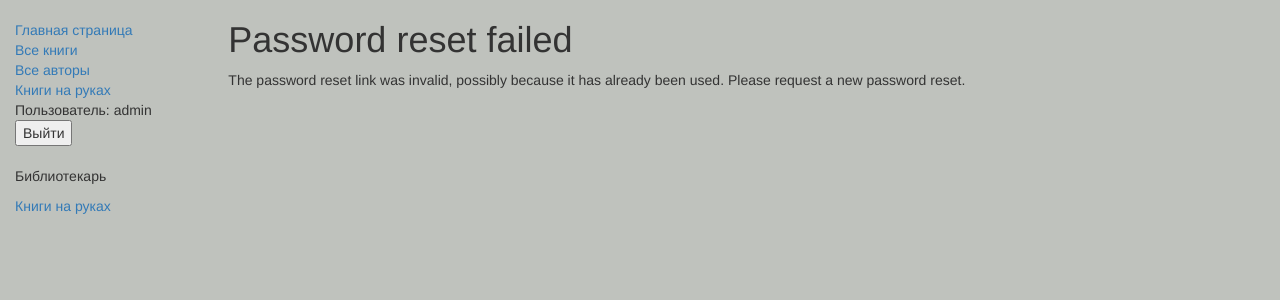
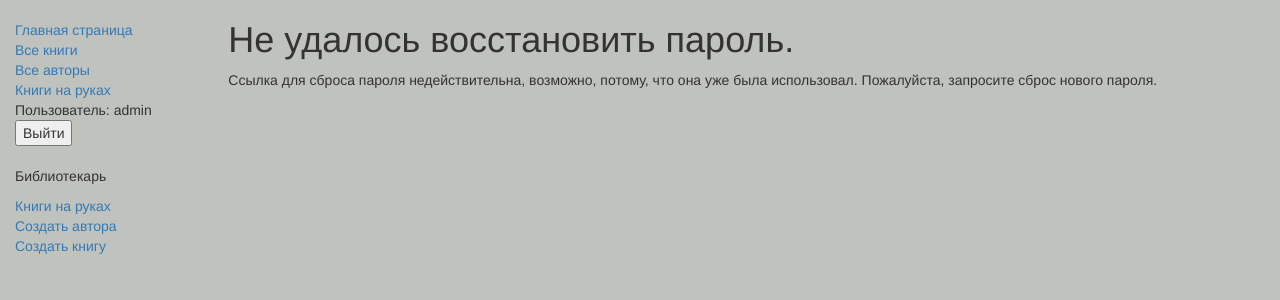
Before and after one commit to MblWb-CoNR/django-oop, a Django app: page /accounts/reset/1/1/ in a window 1280 px wide. Shown: the top 300 px of the page. Run offline with Django 3.2, Linux system fonts and the light colour scheme; a user stored in the database is signed in; some libraries are stand-ins or nearby versions.

Commit message:
last commit

```diff
--- a/locallibrary/catalog/models.py
+++ b/locallibrary/catalog/models.py
@@ -43,6 +43,7 @@ class BookInstance(models.Model):
     due_back = models.DateField(null=True, blank=True)
     borrower = models.ForeignKey(User, on_delete=models.SET_NULL, null=True, blank=True)
 
+
     LOAN_STATUS = (
         ('m', 'Maintenance'),
         ('o', 'On loan'),
--- a/locallibrary/catalog/templates/base_generic.html
+++ b/locallibrary/catalog/templates/base_generic.html
@@ -42,6 +42,8 @@
               {% if perms.catalog.can_mark_returned %}
                 <p>Библиотекарь</p>
                 <li><a href="{% url 'users-borrowed' %}">Книги на руках</a></li>
+                <li><a href="{% url 'author_create' %}">Создать автора</a></li>
+                <li><a href="{% url 'book_create' %}">Создать книгу</a></li>
               {% endif %}
             </ul>
           {% endblock %}
@@ -54,13 +56,13 @@
       <div class="pagination" style="margin-left: 40px;">
         <span class="page-links">
           {% if page_obj.has_previous %}
-            <a href="{{ request.path }}?page={{ page_obj.previous_page_number }}">previous</a>
+            <a href="{{ request.path }}?page={{ page_obj.previous_page_number }}">прерыдущая</a>
           {% endif %}
           <span class="page-current">
-            Page {{ page_obj.number }} of {{ page_obj.paginator.num_pages }}.
+            Страница {{ page_obj.number }} из {{ page_obj.paginator.num_pages }}.
           </span>
           {% if page_obj.has_next %}
-            <a href="{{ request.path }}?page={{ page_obj.next_page_number }}">next</a>
+            <a href="{{ request.path }}?page={{ page_obj.next_page_number }}">следующая</a>
           {% endif %}
         </span>
       </div>
--- a/locallibrary/catalog/templates/catalog/author_confirm_delete.html
+++ b/locallibrary/catalog/templates/catalog/author_confirm_delete.html
@@ -1,12 +1,12 @@
 {% extends "base_generic.html" %}
 
 {% block content %}
-  <h1>Delete Author</h1>
+  <h1>Удалить автора</h1>
 
-  <p>Are you sure you want to delete the author: {{ author }}?</p>
+  <p>Вы уверены, что хотите удалить: {{ author }}?</p>
 
   <form action="" method="POST">
     {% csrf_token %}
-    <input type="submit" value="Yes, delete." />
+    <input type="submit" value="Да" />
   </form>
 {% endblock %}
--- a/locallibrary/catalog/templates/catalog/book_detail.html
+++ b/locallibrary/catalog/templates/catalog/book_detail.html
@@ -1,7 +1,7 @@
 {% extends "base_generic.html" %}
 
 {% block content %}
-  <h1>Title: {{ book.title }}</h1>
+  <h1>Название: {{ book.title }}</h1>
 
   <p><strong>Автор:</strong><a href="{% url 'author-detail' book.author.pk %}">{{ book.author }}</a></p>
   <p><strong>Описание:</strong> {{ book.summary }}</p>
--- a/locallibrary/catalog/templates/catalog/bookinstance_list_borrowed_user.html
+++ b/locallibrary/catalog/templates/catalog/bookinstance_list_borrowed_user.html
@@ -1,7 +1,7 @@
 {% extends "base_generic.html" %}
 
 {% block content %}
-    <h1>Borrowed books</h1>
+    <h1>Занятые книги</h1>
 
     {% if bookinstance_list %}
     <ul>
@@ -14,6 +14,6 @@
     </ul>
 
     {% else %}
-      <p>There are no books borrowed.</p>
+      <p>Нет занятых книг.</p>
     {% endif %}
 {% endblock %}
--- a/locallibrary/catalog/templates/index.html
+++ b/locallibrary/catalog/templates/index.html
@@ -18,7 +18,7 @@
   </ul>
 
   <p>
-    You have visited this page {{ num_visits }}{% if num_visits == 1 %} time{%else %} times{% endif %}.
+    Вы посетили страницу {{ num_visits }}{% if num_visits == 1 %} раз{%else %} раз{% endif %}.
   </p>
 
 {% endblock %}
--- a/locallibrary/catalog/templates/registration/logout.html
+++ b/locallibrary/catalog/templates/registration/logout.html
@@ -1,7 +1,7 @@
 {% extends "base_generic.html" %}
 
 {% block content %}
-  <p>Logged out!</p>
+  <p>Вы вышли</p>
 
-  <a href="{% url 'login'%}">Click here to login again.</a>
+  <a href="{% url 'login'%}">Нажмите здесь, чтобы войти.</a>
 {% endblock %}
--- a/locallibrary/catalog/templates/registration/password_reset_complete.html
+++ b/locallibrary/catalog/templates/registration/password_reset_complete.html
@@ -1,6 +1,6 @@
 {% extends "base_generic.html" %}
 
 {% block content %}
-  <h1>The password has been changed!</h1>
-  <p><a href="{% url 'login' %}">log in again?</a></p>
+  <h1>Пароль был изменен!</h1>
+  <p><a href="{% url 'login' %}">Войти?</a></p>
 {% endblock %}
--- a/locallibrary/catalog/templates/registration/password_reset_confirm.html
+++ b/locallibrary/catalog/templates/registration/password_reset_confirm.html
@@ -2,35 +2,35 @@
 
 {% block content %}
   {% if validlink %}
-    <p>Please enter (and confirm) your new password.</p>
+    <p>Введите и подтвердите ваш новый пароль.</p>
     <form action="" method="post">
       {% csrf_token %}
       <table>
         <tr>
           <td>
             {{ form.new_password1.errors }}
-            <label for="id_new_password1">New password:</label>
+            <label for="id_new_password1">Новый пароль:</label>
           </td>
           <td>{{ form.new_password1 }}</td>
         </tr>
         <tr>
           <td>
             {{ form.new_password2.errors }}
-            <label for="id_new_password2">Confirm password:</label>
+            <label for="id_new_password2">Подтверждение пароля:</label>
           </td>
           <td>{{ form.new_password2 }}</td>
         </tr>
         <tr>
           <td></td>
-          <td><input type="submit" value="Change my password" /></td>
+          <td><input type="submit" value="Изменить" /></td>
         </tr>
       </table>
     </form>
   {% else %}
-    <h1>Password reset failed</h1>
+    <h1>Не удалось восстановить пароль.</h1>
     <p>
-      The password reset link was invalid, possibly because it has already been
-      used. Please request a new password reset.
+      Ссылка для сброса пароля недействительна, возможно, потому, что она уже была
+      использовал. Пожалуйста, запросите сброс нового пароля.
     </p>
   {% endif %}
 {% endblock %}
--- a/locallibrary/catalog/templates/registration/password_reset_done.html
+++ b/locallibrary/catalog/templates/registration/password_reset_done.html
@@ -2,7 +2,7 @@
 
 {% block content %}
   <p>
-    We've emailed you instructions for setting your password. If they haven't
-    arrived in a few minutes, check your spam folder.
+    Мы отправили вам по электронной почте инструкции по установке пароля. Если они этого не сделали
+    пришло через несколько минут, проверьте папку спам.
   </p>
 {% endblock %}
--- a/locallibrary/catalog/templates/registration/password_reset_email.html
+++ b/locallibrary/catalog/templates/registration/password_reset_email.html
@@ -1,2 +1,2 @@
-Someone asked for password reset for email {{ email }}. Follow the link below:
+Кто-то попросил сбросить пароль для электронной почты {{ email }}. Перейдите по ссылке ниже:
 {{ protocol}}://{{ domain }}{% url 'password_reset_confirm' uidb64=uid token=token %}
--- a/locallibrary/catalog/templates/registration/password_reset_form.html
+++ b/locallibrary/catalog/templates/registration/password_reset_form.html
@@ -4,6 +4,6 @@
   <form action="" method="post">{% csrf_token %}
       {% if form.email.errors %} {{ form.email.errors }} {% endif %}
           <p>{{ form.email }}</p>
-      <input type="submit" class="btn btn-default btn-lg" value="Reset password" />
+      <input type="submit" class="btn btn-default btn-lg" value="Сбросить пароль" />
   </form>
 {% endblock %}
--- a/locallibrary/catalog/urls.py
+++ b/locallibrary/catalog/urls.py
@@ -13,4 +13,7 @@ urlpatterns = [
     re_path(r'^author/create/$', views.AuthorCreate.as_view(), name='author_create'),
     re_path(r'^author/(?P<pk>\d+)/update/$', views.AuthorUpdate.as_view(), name='author_update'),
     re_path(r'^author/(?P<pk>\d+)/delete/$', views.AuthorDelete.as_view(), name='author_delete'),
+    re_path(r'^book/create/$', views.BookCreate.as_view(), name='book_create'),
+    re_path(r'^book/(?P<pk>\d+)/update/$', views.BookUpdate.as_view(), name='book_update'),
+    re_path(r'^book/(?P<pk>\d+)/delete/$', views.BookDelete.as_view(), name='book_delete'),
 ]
```
Also changed, not shown: locallibrary/catalog/templates/catalog/book_confirm_delete.html (added, +12 -0 lines), locallibrary/catalog/templates/catalog/book_form.html (added, +11 -0 lines), locallibrary/catalog/templates/catalog/bookinstance_list_borrowed_staff.html (+8 -10 lines), locallibrary/catalog/templates/registration/login.html (+4 -5 lines), locallibrary/catalog/views.py (+16 -2 lines), locallibrary/db.sqlite3.
